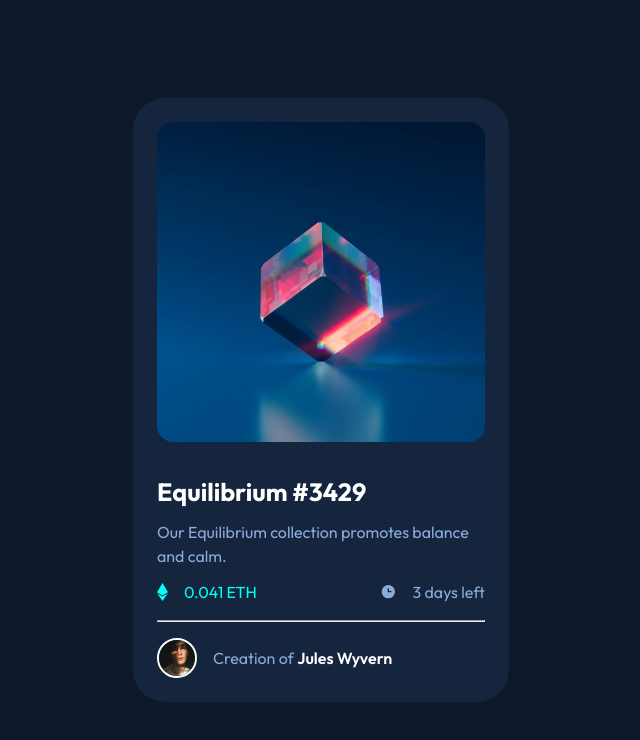
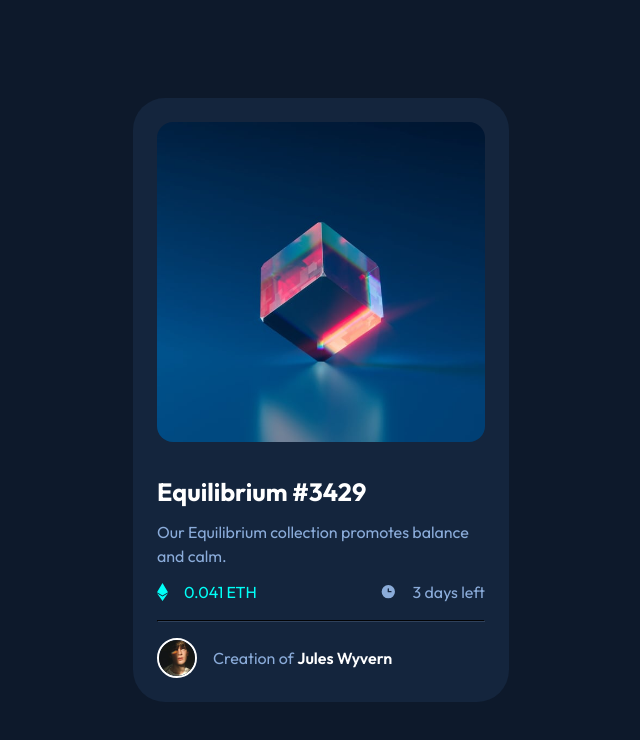
Before and after one commit to Code-Beaker/blog-preview-card-parcel, a website built with Parcel: page src/index.html in a window 1280 px wide. Shown: the whole page, without its empty margins (319-959 px from the left). Built offline with nearby package versions, Linux system fonts and the light colour scheme.

Commit message:
update hr color

```diff
--- a/src/scss/style.scss
+++ b/src/scss/style.scss
@@ -128,8 +128,9 @@ main {
   }
 
   hr {
-    color: m.color(neutral__very-dark-blue-line);
     margin-block: 1rem;
+    // padding: 1rem;
+    border-color: m.color(neutral__very-dark-blue-line);
   }
 
   &__profile {
```
